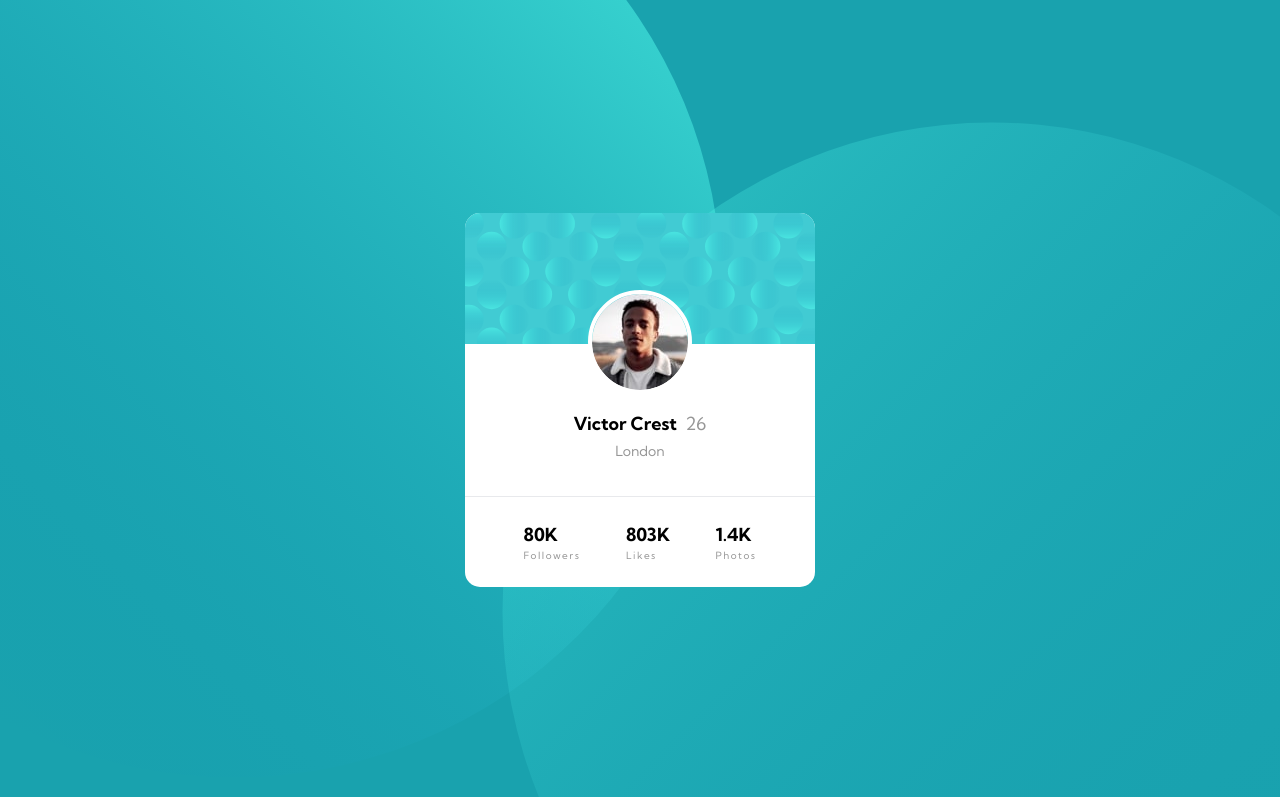
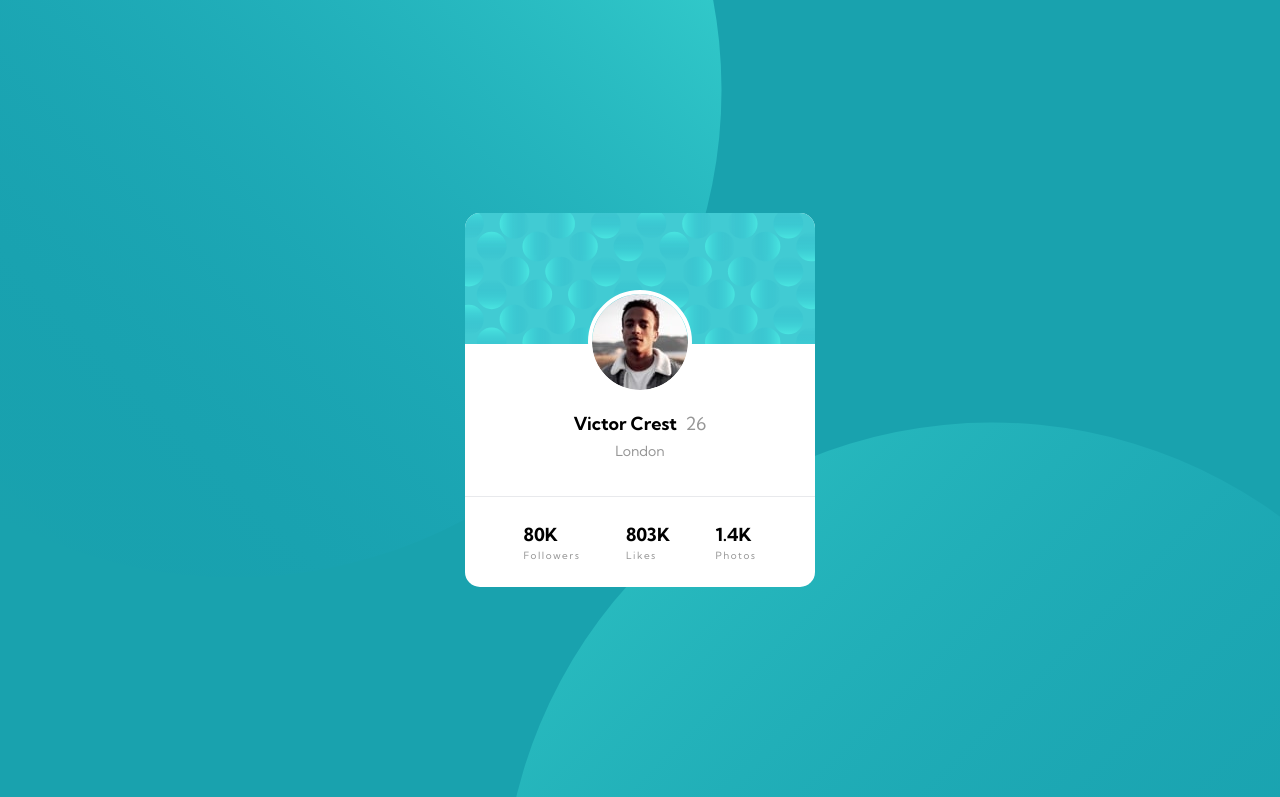
Before and after one commit to thejackshelton/profile-card-component, a plain HTML site: page index.html in a window 1280 px wide. Shown: the top 797 px of the page. Drawn offline with Linux system fonts and the light colour scheme.

Commit message:
decorations

```diff
--- a/styles.css
+++ b/styles.css
@@ -141,7 +141,7 @@ main {
 
 .bottom-decoration {
   position: absolute;
-  bottom: calc(100rem / 16);
+  bottom: calc(40rem / 16);
   right: calc(-400rem / 16);
   max-width: calc(622rem / 16);
 }
@@ -206,14 +206,14 @@ main {
   }
 
   .top-decoration {
-    top: calc(-200rem / 16);
+    top: calc(-400rem / 16);
     left: -20%;
     max-width: 100%;
     opacity: 1;
   }
 
   .bottom-decoration {
-    bottom: calc(-300rem / 16);
+    bottom: calc(-600rem / 16);
     right: calc(-200rem / 16);
     max-width: 100%;
     opacity: 1;
```
Also changed, not shown: 2 other files.
